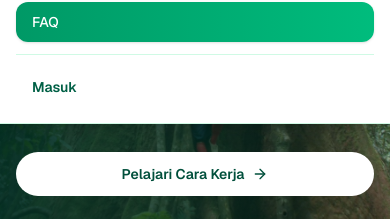
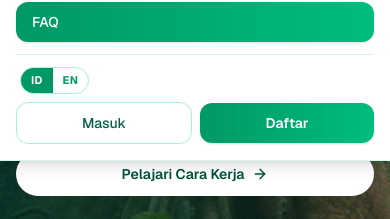
Before and after one commit to kangmasbudiman/revampwebsitepohonasuh, a Next.js app: page /kerjasama-mitra in a window 390 px wide. Both pictures are taken after a click on the button "Buka menu". Shown: the part 210-429 px from the top of the page. Built offline with nearby package versions, Linux system fonts and the light colour scheme; no server answers.

Commit message:
feat(mobile): tampilkan kembali button daftar dan switch bahasa pada panel menu mobile

```diff
--- a/src/components/mitra-nav.tsx
+++ b/src/components/mitra-nav.tsx
@@ -110,6 +110,9 @@ export default function MitraNav({ session = null }: { session?: Session | null
               </Link>
             ))}
             <div className="mt-2 space-y-2 border-t border-emerald-100 pt-3">
+              <div className="flex items-center gap-2 px-1">
+                <LangToggle />
+              </div>
               {session ? (
                 <div className="flex items-center gap-2">
                   <Link
@@ -131,13 +134,22 @@ export default function MitraNav({ session = null }: { session?: Session | null
                   </form>
                 </div>
               ) : (
+                <div className="flex items-center gap-2">
                   <Link
                     href="/masuk"
                     onClick={() => setMobileOpen(false)}
-                  className="flex items-center rounded-xl px-4 py-2.5 text-sm font-semibold text-emerald-800 transition-colors hover:bg-emerald-50"
+                    className="flex-1 rounded-xl border border-emerald-200 px-3 py-2.5 text-center text-sm font-medium text-emerald-800"
                   >
                     Masuk
                   </Link>
+                  <Link
+                    href="/daftar-mitra"
+                    onClick={() => setMobileOpen(false)}
+                    className="flex-1 rounded-xl bg-gradient-to-r from-emerald-600 to-emerald-500 px-3 py-2.5 text-center text-sm font-semibold text-white shadow"
+                  >
+                    Daftar
+                  </Link>
+                </div>
               )}
             </div>
           </div>
```
Lines whose indentation alone changed are shown as unchanged.
